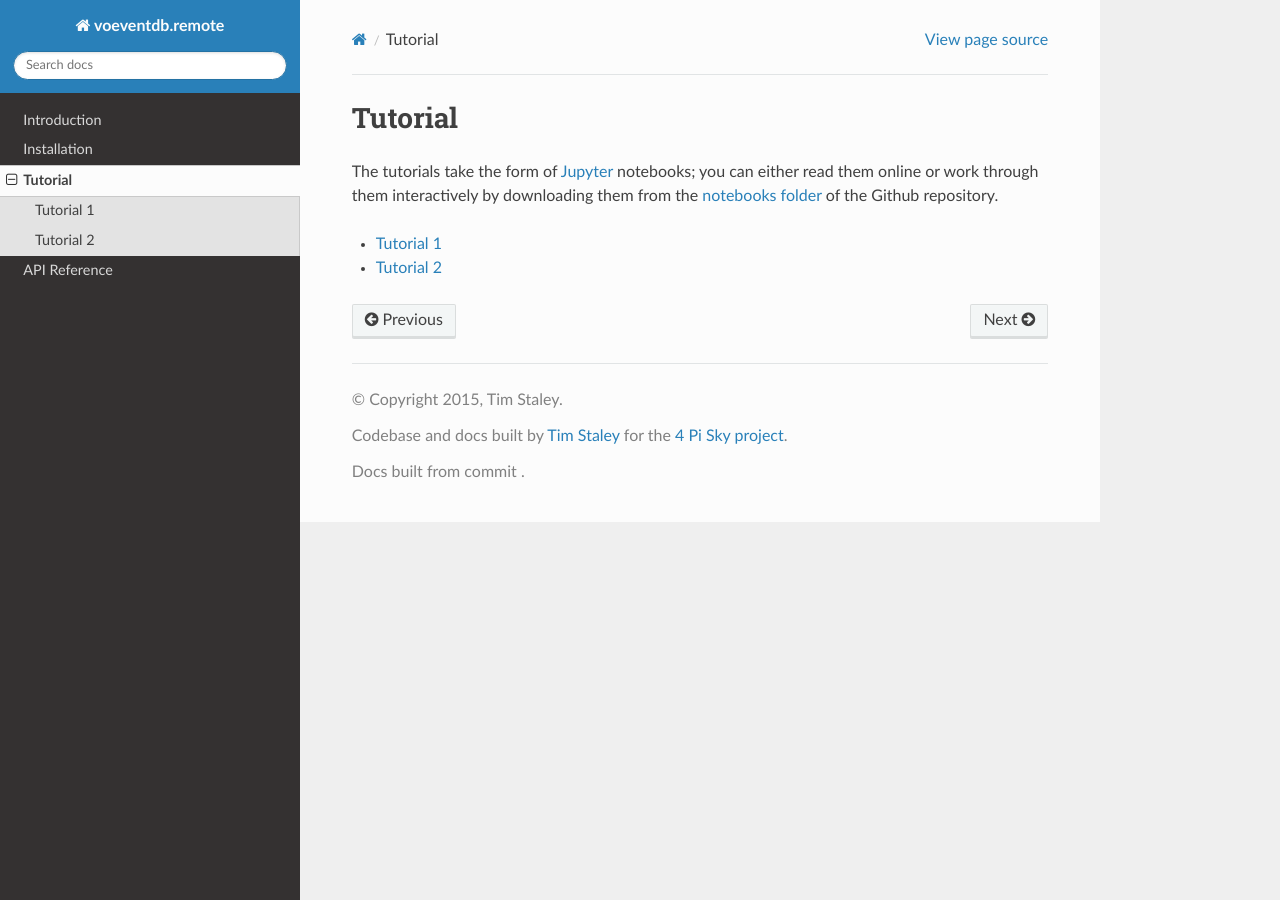
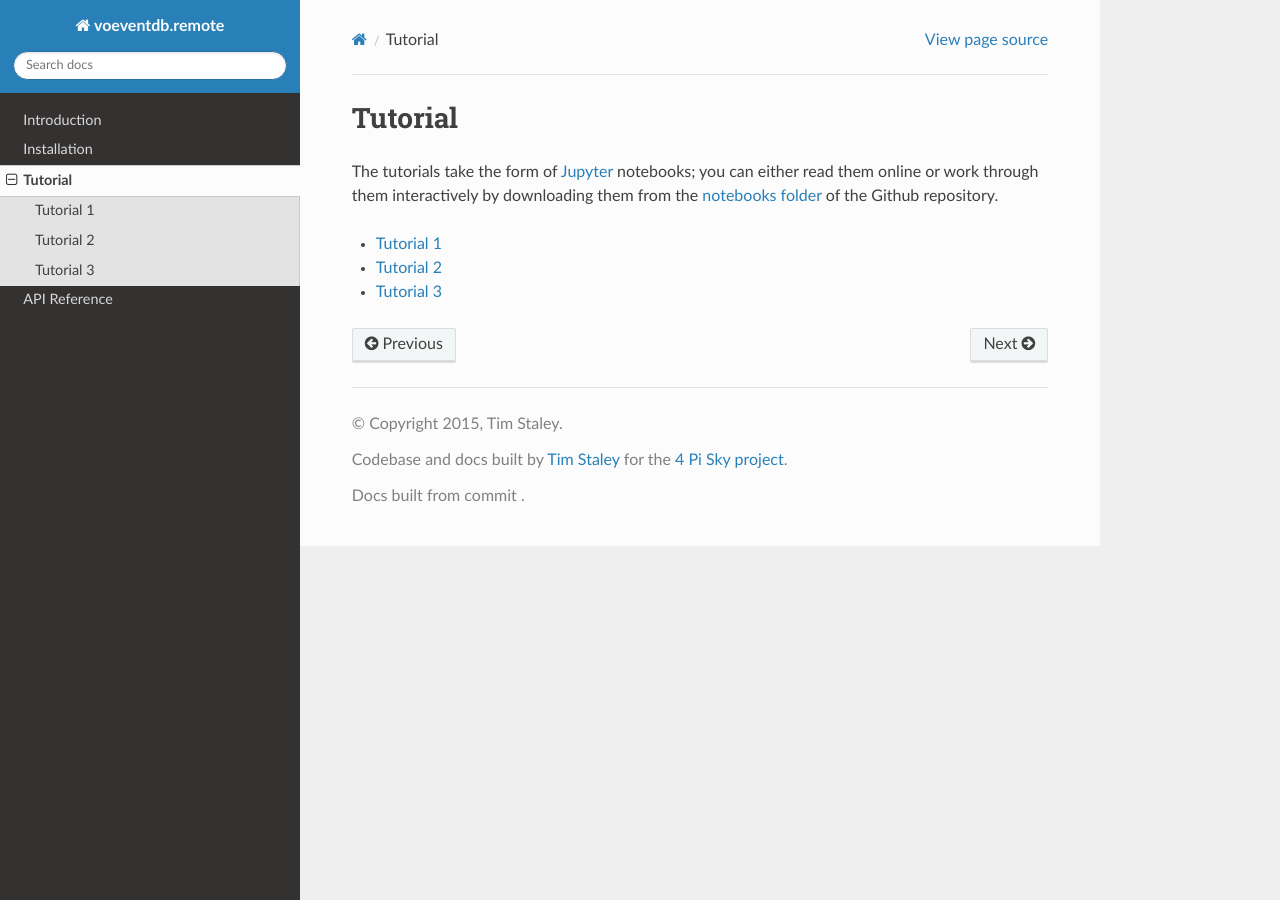
Before and after one commit to timstaley/voeventdb.remote, a Sphinx documentation site: the page built from docs/source/tutorial/index.rst, in a window 1280 px wide. Built offline with Sphinx 7.4.7 and the Read the Docs theme 2.0.0, drawn with Linux system fonts in a browser that asks for light colours; the version number could not be read and is left out.

Commit message:
Docs: Add tutorial3, + tweak 1,2.

```diff
--- a/docs/source/tutorial/index.rst
+++ b/docs/source/tutorial/index.rst
@@ -16,3 +16,4 @@ online or work through them interactively by downloading them from the
 
    tutorial1
    tutorial2
+   tutorial3
--- /dev/null
+++ b/docs/source/tutorial/tutorial3.rst
@@ -0,0 +1,4 @@
+Tutorial 3
+=============
+.. raw:: html
+   :file: tutorial3.html
```
Also changed, not shown: docs/source/notebooks/tutorial1.ipynb, docs/source/notebooks/tutorial2.ipynb, docs/source/notebooks/tutorial3.ipynb.
